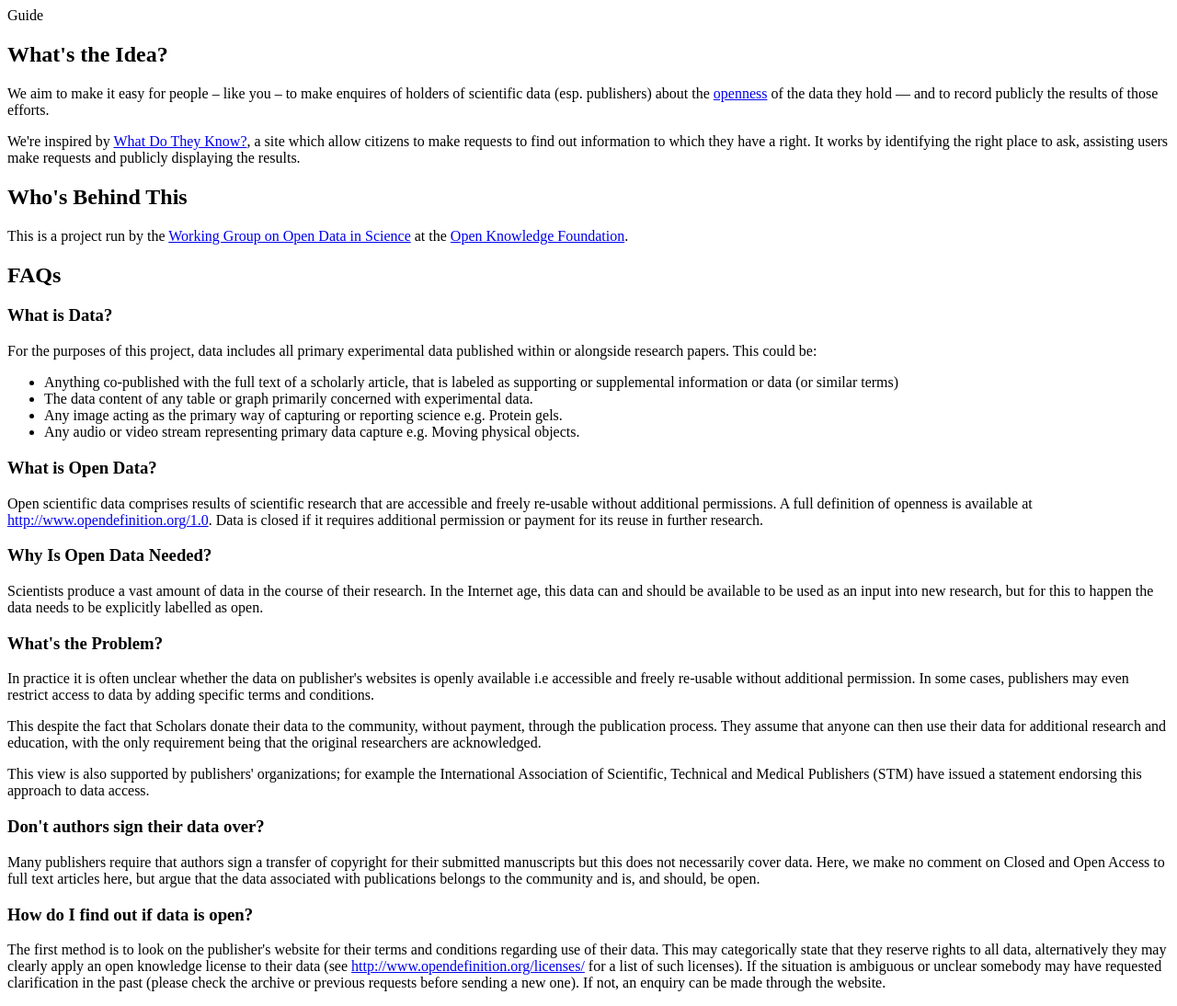
After one commit to openknowledge-archive/isitopen, a Python web app: template isitopen/templates/guide.html in a window 1280 px wide. The commit adds this page. Shown: the whole page at 92% size. Run offline with Jinja, Linux system fonts and the light colour scheme; the template is opened without the code that fills it, so the values that code supplies are empty.

Commit message:
[templates][m]: move all faq info from wiki into 'guide' page.

```diff
--- a/isitopen/config/routing.py
+++ b/isitopen/config/routing.py
@@ -18,6 +18,7 @@ def make_map():
 
     # CUSTOM ROUTES HERE
     map.connect('home', '', controller='home', action='index')
+    map.connect('guide', 'guide', controller='home', action='guide')
     map.connect(':controller/:action/:id')
     map.connect('*url', controller='template', action='view')
 
--- a/isitopen/controllers/enquiry.py
+++ b/isitopen/controllers/enquiry.py
@@ -6,9 +6,6 @@ class EnquiryController(BaseController):
 
     def index(self):
         return self.list()
-
-    def guide(self):
-        return render('enquiry/guide.html')
 
     def choose(self):
         return render('enquiry/choose.html')
--- a/isitopen/controllers/home.py
+++ b/isitopen/controllers/home.py
@@ -4,3 +4,6 @@ class HomeController(BaseController):
 
     def index(self):
         return render('index.html')
+
+    def guide(self):
+        return render('guide.html')
--- /dev/null
+++ b/isitopen/templates/guide.html
@@ -0,0 +1,88 @@
+<html
+  xmlns:py="http://genshi.edgewall.org/"
+  xmlns:xi="http://www.w3.org/2001/XInclude"
+  py:strip="">
+
+  <py:def function="page_title">Guide</py:def>
+
+  <div py:match="content">
+    <h2>What's the Idea?</h2>
+    <p>We aim to make it easy for people &ndash; like you
+    &ndash; to make enquires of holders of scientific data
+    (esp. publishers) about the <a
+      href="http://www.opendefinition.org/">openness</a> of
+    the data they hold &mdash; and to record publicly the
+    results of those efforts.</p>
+
+    <p>We're inspired by <a href="http://whatdotheyknow.com">What Do They
+      Know?</a>, a site which allow citizens to make requests to find out
+    information to which they have a right. It works by identifying the right
+    place to ask, assisting users make requests and publicly displaying the
+    results.</p>
+
+    <h2>Who's Behind This</h2>
+    <p>This is a project run by the <a href="http://okfn.org/wiki/wg/science">Working Group on Open Data in Science</a> at the <a href="http://www.okfn.org/">Open Knowledge Foundation</a>.</p>
+
+    <h2>FAQs</h2>
+    <h3>What is Data?</h3>
+    <p>For the purposes of this project, data includes all primary experimental data published within or alongside research papers.  This could be:</p>
+    <ul>
+      <li>Anything co-published with the full text of a scholarly article, that is labeled as supporting or supplemental information or data (or similar terms)</li>
+      <li>The data content of any table or graph primarily concerned with experimental data.</li>
+      <li>Any image acting as the primary way of capturing or reporting science e.g. Protein gels.</li>
+      <li>Any audio or video stream representing primary data capture e.g. Moving physical objects.</li>
+    </ul>
+
+    <h3>What is Open Data?</h3>
+    <p>Open scientific data comprises results of scientific research that are
+    accessible and freely re-usable without additional permissions.  A full
+    definition of openness is available at <a
+      href="http://www.opendefinition.org/1.0">http://www.opendefinition.org/1.0</a>.
+    Data is closed if it requires additional permission or payment for its
+    reuse in further research.</p>
+
+    <h3>Why Is Open Data Needed?</h3>
+    <p>Scientists produce a vast amount of data in the course of their
+    research. In the Internet age, this data can and should be available to be
+    used as an input into new research, but for this to happen the data needs
+    to be explicitly labelled as open.</p>
+
+    <h3>What's the Problem?</h3>
+    <p>In practice it is often unclear whether the data on publisher's websites
+    is openly available i.e accessible and freely re-usable without additional
+    permission. In some cases, publishers may even restrict access to data by
+    adding specific terms and conditions.</p>
+
+    <p>This despite the fact that Scholars donate their data to the community,
+    without payment, through the publication process. They assume that anyone
+    can then use their data for additional research and education, with the
+    only requirement being  that the original researchers are acknowledged.</p>
+
+    <p>This view is also supported by publishers' organizations; for example
+    the International Association of Scientific, Technical and Medical
+    Publishers (STM) have issued a statement endorsing this approach to data
+    access.</p>
+
+    <h3>Don't authors sign their data over?</h3>
+    <p>Many publishers require that authors sign a transfer
+    of copyright for their submitted manuscripts but this
+    does not necessarily cover data. Here, we make no comment
+    on Closed and Open Access to full text articles here, but
+    argue that the data associated with publications belongs
+    to the community and is, and should, be open.</p>
+
+    <h3>How do I find out if data is open?</h3>
+    <p>The first method is to look on the publisher's website for their terms
+    and conditions regarding use of their data.  This may categorically state
+    that they reserve rights to all data, alternatively they may clearly apply
+    an open knowledge license to their data (see
+    <a
+      href="http://www.opendefinition.org/licenses/">http://www.opendefinition.org/licenses/</a>
+    for a list of such licenses). If the situation is ambiguous or unclear
+    somebody may have requested clarification in the past (please check the
+    archive or previous requests before sending a new one). If not, an enquiry
+    can be made through the website.</p>
+	</div>
+
+  <xi:include href="layout.html" />
+</html>
--- a/isitopen/templates/index.html
+++ b/isitopen/templates/index.html
@@ -13,7 +13,7 @@
     </p>
 
     <ul class="big-buttons">
-      <li><a href="${h.url_for(controller='enquiry', action='guide')}">How Does
+      <li><a href="${h.url_for('guide')}">How Does
         It Work?</a></li>
       <li>Or</li>
       <li><a href="${h.url_for(controller='enquiry', action='list')}">Browse
@@ -23,7 +23,7 @@
         Enquiry</a></li>
     </ul>
 
-    <div style="float: right; width: 250px; font-size: 0.85em;">
+    <div style="float: right; width: 250px; font-size: 0.8em; text-align: center;">
       <img src="http://upload.wikimedia.org/wikipedia/commons/8/88/Mauna_Loa_Carbon_Dioxide.png" alt="Mauna Loa CO2" style="width: 250px;"/>
       <p>Our future depends on Open Data (<a href="http://commons.wikimedia.org/wiki/File:Mauna_Loa_Carbon_Dioxide.png">source</a>)</p>
     </div>
@@ -32,7 +32,7 @@
     <p>Scientists produce a vast amount of data in the course of their research. In the Internet age, this data can and should be available to be used as an input into new research, but for this to happen the data needs to be explicitly labelled as open.</p>
 
     <h2>What's the Problem?</h2>
-    <p>In practice it is often unclear whether the data on publisher's websites is openly available i.e accessible and freely re-usable without additional permission. In some cases, publishers may even restrict access to data by adding specific terms and conditions. <a href="guide">Read More ...</a></p>
+    <p>In practice it is often unclear whether the data on publisher's websites is openly available i.e accessible and freely re-usable without additional permission. In some cases, publishers may even restrict access to data by adding specific terms and conditions. <a href="${h.url_for('guide')}">Read More ...</a></p>
 
 	</div>
 
--- a/isitopen/templates/layout.html
+++ b/isitopen/templates/layout.html
@@ -109,7 +109,7 @@
     <div class="box">
       <h2>Using This Service</h2>
       <p>For information on using this service check out the
-      ${XML(h.link_to('guide.', h.url_for(controller='enquiry', action='guide', id=None)))}</p>
+      ${XML(h.link_to('guide', h.url_for('guide', id=None)))}.</p>
       <p>If you have a question or have found a bug please post to the <a href="http://lists.okfn.org/mailman/listinfo/okfn-help">okfn-help</a> mailing list.
       </p>
     </div>
@@ -140,7 +140,7 @@
       </p>
       <p>
         (c) Open Knowledge Foundation
-        | All material available under an <a href="/license/">open license</a>
+        | All material available under <a href="http://www.opendefinition.org/">open licenses</a> (CC by-sa or MIT)
         | <a href="http://www.opendefinition.org/1.0/"><img
             style="border: none; margin-bottom: -4px;"
             src="http://m.okfn.org/images/ok_buttons/ok_90x15_blue.png"
```
Also changed, not shown: isitopen/templates/enquiry/guide.html (deleted, +0 -22 lines).
